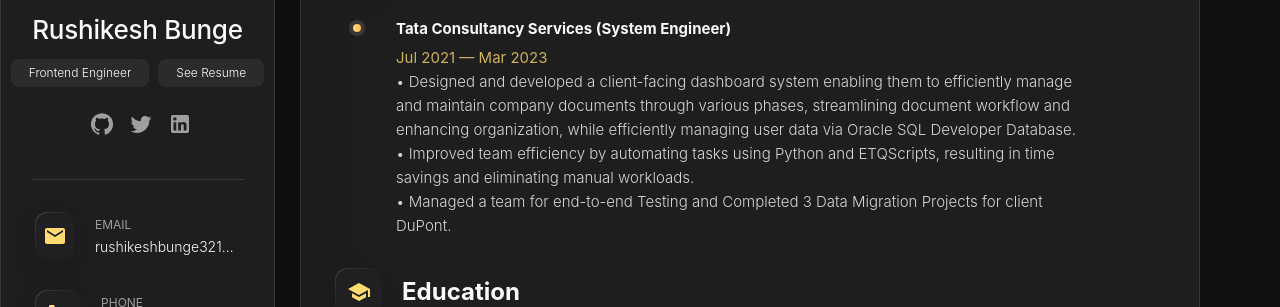
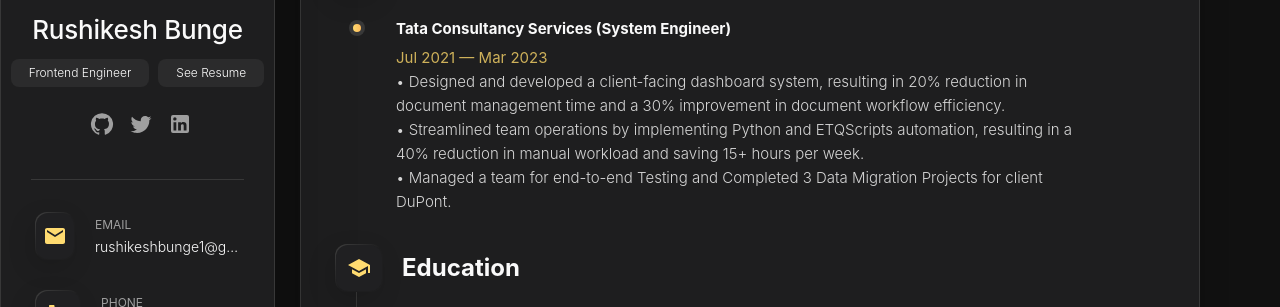
Before and after one commit to rushikesh1799/portfolio-project, a React (Vite) app: page / in a window 1280 px wide. Both pictures are taken after a click on the button "Resume". Shown: the part 243-550 px from the top of the page. Built offline with nearby package versions, Linux system fonts and the light colour scheme.

Commit message:
Update: added a new project details

```diff
--- a/src/Components/Aside.jsx
+++ b/src/Components/Aside.jsx
@@ -104,7 +104,7 @@
                                 href="mailto:rushikeshbunge321@gmail.com"
                                 className="contact-link"
                             >
-                                rushikeshbunge321@gmail.com
+                                rushikeshbunge1@gmail.com
                             </a>
                         </div>
                     </li>
--- a/src/Components/Projects.jsx
+++ b/src/Components/Projects.jsx
@@ -153,6 +153,40 @@
                             {/* <p className="project-category">Web development</p> */}
                         </a>
                     </li>
+                    <li
+                        className="project-item  active"
+                        data-filter-item
+                        data-category="web development"
+                    >
+                        <a
+                            href="https://budgetbuddy1.netlify.app/"
+                            target="_blank"
+                        >
+                            <figure className="project-img">
+                                <div className="project-item-icon-box">
+                                    <VisibilityIcon />
+                                </div>
+
+                                <img
+                                    src="https://res.cloudinary.com/dwegb6a4s/image/upload/v1699427364/budget-buddy_txofp1.png"
+                                    alt="social-media-app"
+                                    loading="lazy"
+                                />
+                            </figure>
+
+                            <h3 className="project-title">SnapVerse</h3>
+
+                            <p className="project-category">
+                                <strong>Budget Buddy</strong> is a financial
+                                Management App, designed to help users manage
+                                their income, expenses, and savings effectively.
+                                It is built using ReactJs, Redux-toolkit,
+                                ExpressJs, and MongoDB, and Material UI library.
+                            </p>
+
+                            {/* <p className="project-category">Web development</p> */}
+                        </a>
+                    </li>
                 </ul>
             </section>
         </article>
--- a/src/Components/Resume.jsx
+++ b/src/Components/Resume.jsx
@@ -30,17 +30,15 @@
                         <div className="timeline-text">
                             <p>
                                 • Designed and developed a client-facing
-                                dashboard system enabling them to efficiently
-                                manage and maintain company documents through
-                                various phases, streamlining document workflow
-                                and enhancing organization, while efficiently
-                                managing user data via Oracle SQL Developer
-                                Database.{" "}
+                                dashboard system, resulting in 20% reduction in
+                                document management time and a 30% improvement
+                                in document workflow efficiency.{" "}
                             </p>
                             <p>
-                                • Improved team efficiency by automating tasks
-                                using Python and ETQScripts, resulting in time
-                                savings and eliminating manual workloads.
+                                • Streamlined team operations by implementing
+                                Python and ETQScripts automation, resulting in a
+                                40% reduction in manual workload and saving 15+
+                                hours per week.
                             </p>
                             <p>
                                 • Managed a team for end-to-end Testing and
```
